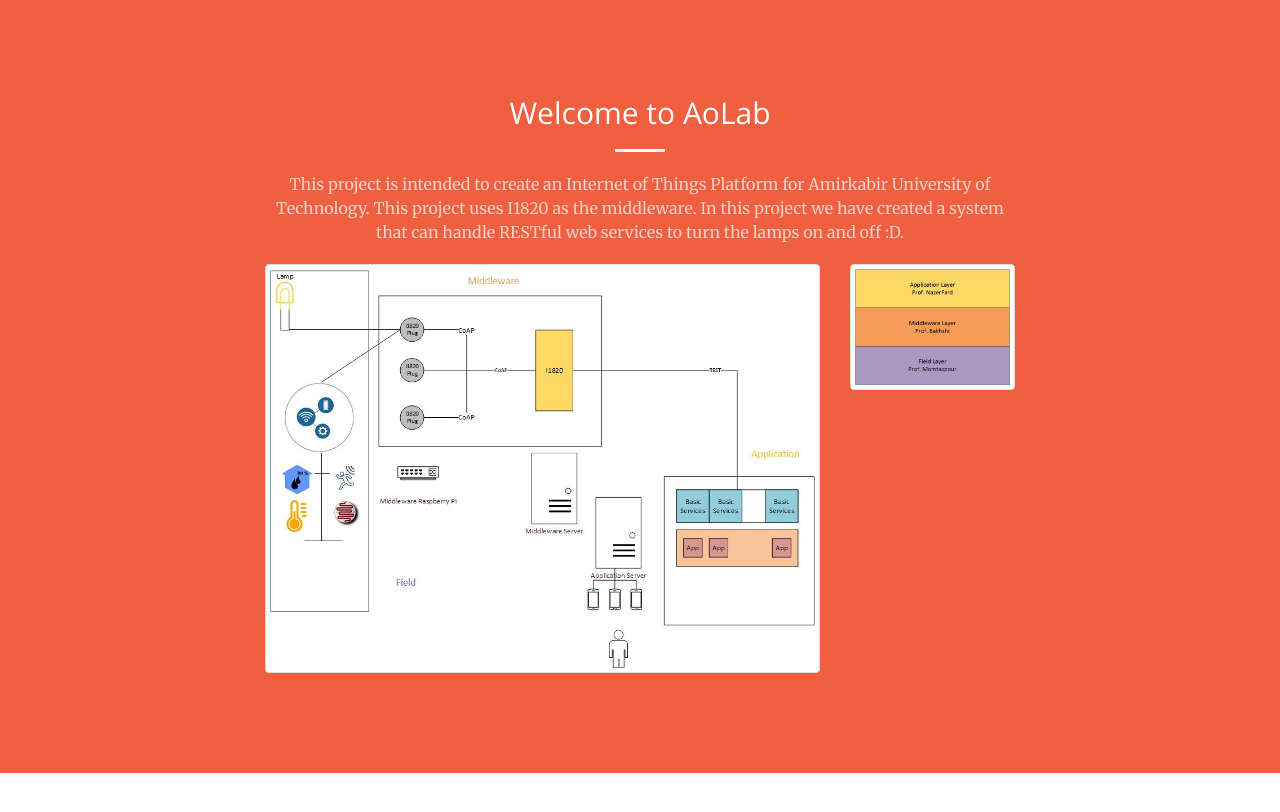
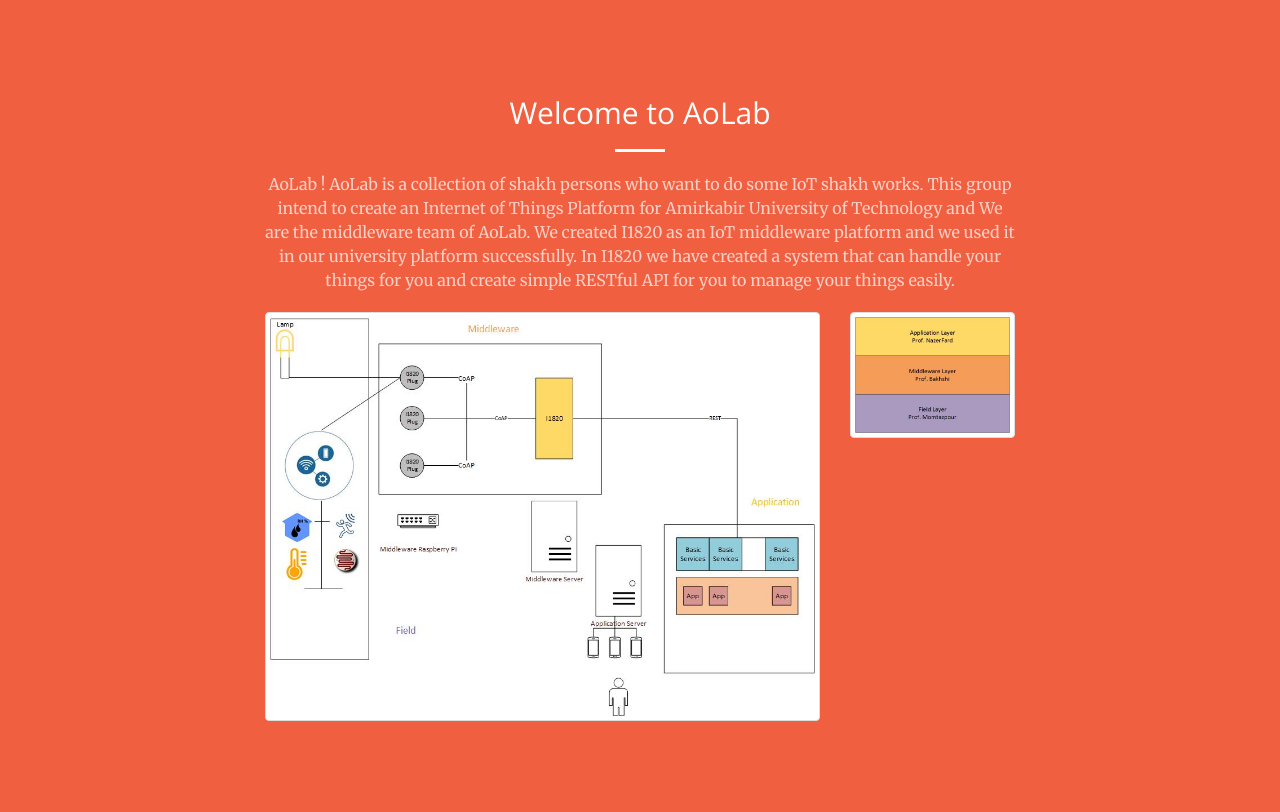
Before and after one commit to AoLab/AoLab.github.io, a Jekyll site: the page built from index.html, in a window 1280 px wide and 900 px high, scrolled down 818 px, cut to the strip 86-898 px from the top of the window. Built offline with Jekyll 4.4.1, drawn with Linux system fonts in a browser that asks for light colours.

Commit message:
Introduction section was improved.

```diff
--- a/_includes/introduction.html
+++ b/_includes/introduction.html
@@ -5,9 +5,12 @@
 				<h2 class="section-heading">Welcome to AoLab</h2>
 				<hr class="light">
 				<p class="text-faded">
-				This project is intended to create an Internet of Things Platform for Amirkabir University of Technology.
-				This project uses I1820 as the middleware.
-				In this project we have created a system that can handle RESTful web services to turn the lamps on and off :D.
+				AoLab ! AoLab is a collection of shakh persons who want to do some IoT shakh works.
+				This group intend to create an Internet of Things Platform for Amirkabir University of Technology
+				and We are the middleware team of AoLab.
+				We created I1820 as an IoT middleware platform and we used it in our university platform successfully.
+				In I1820 we have created a system that can handle your things for you and create simple RESTful API
+				for you to manage your things easily.
 				</p>
 			</div>
 		</div>
```
